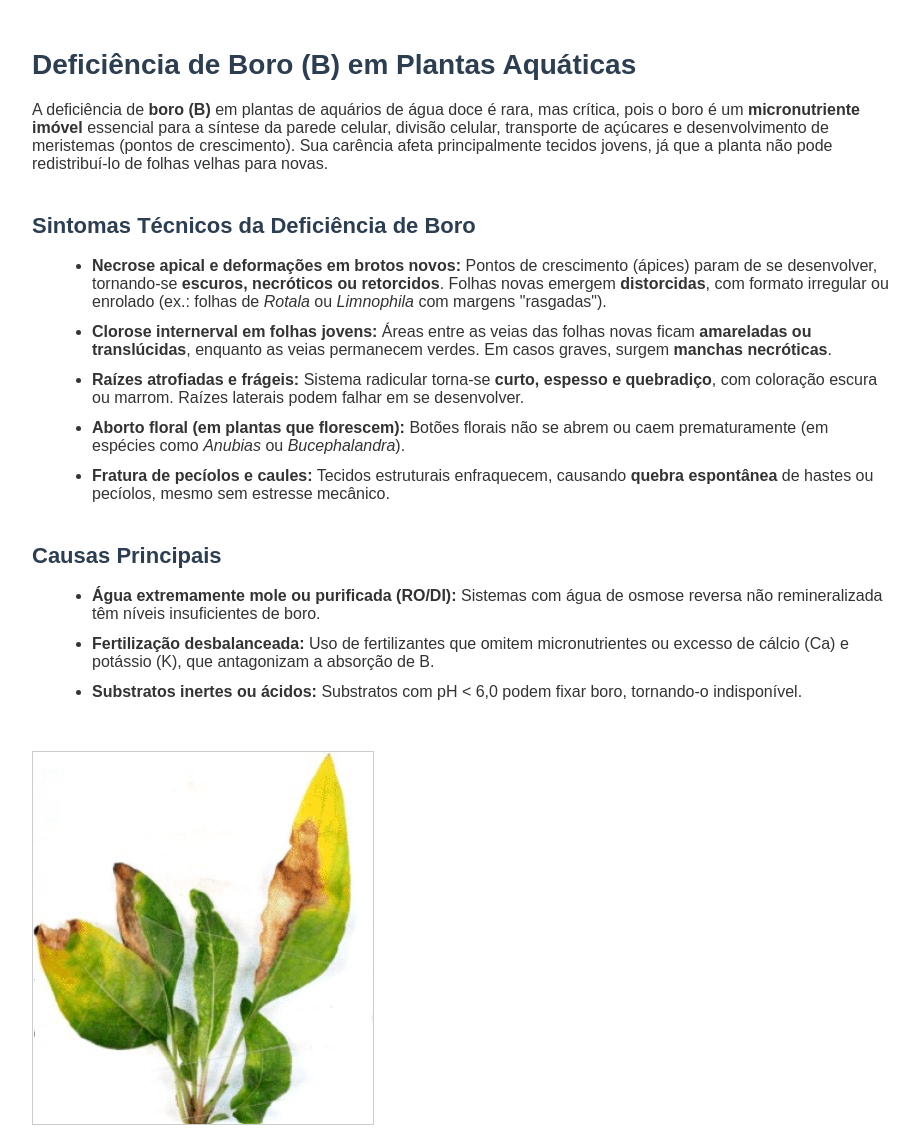
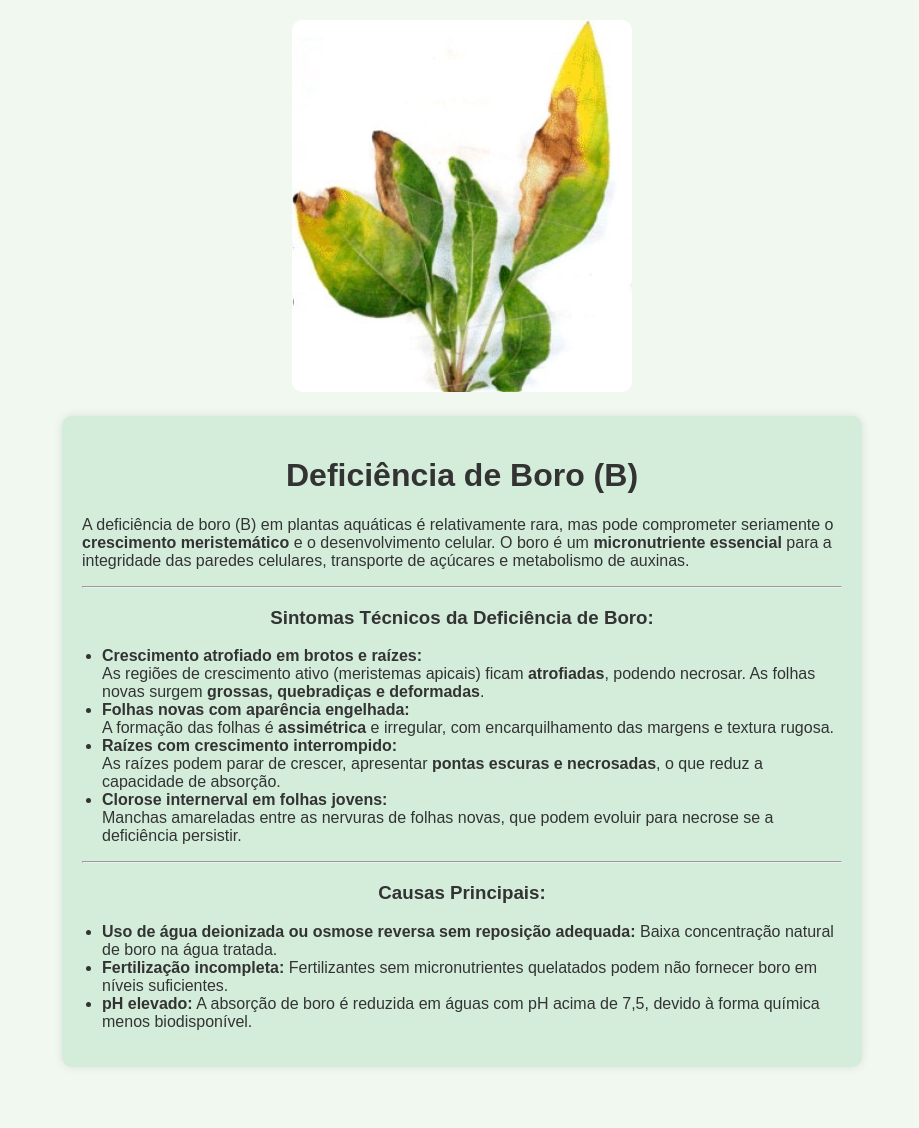
Before and after one commit to luizmourademoura/deficiencia, a plain HTML site: page boro.html in a window 1280 px wide. Shown: the whole page, without its empty margins (178-1097 px from the left). After the commit the page ends 1087 px from the top, so only its background shows below. Drawn offline with Linux system fonts and the light colour scheme.

Commit message:
Add files via upload

```diff
--- a/boro.html
+++ b/boro.html
@@ -1,105 +1,89 @@
 <!DOCTYPE html>
-<html lang="pt-BR">
+<html lang="pt-br">
+
 <head>
-  <meta charset="UTF-8" />
-  <meta name="viewport" content="width=device-width, initial-scale=1.0"/>
-  <title>Deficiência de Boro em Plantas Aquáticas</title>
+  <meta charset="UTF-8">
+  <meta name="viewport" content="width=device-width, initial-scale=1.0">
+  <title>Deficiência de Boro</title>
   <style>
     body {
+      margin: 0;
       font-family: Arial, sans-serif;
-      margin: 0;
-      padding: 0;
-      background-color: #ffffff;
+      background-color: #f0f8f0;
+    }
+
+    .container {
+      display: flex;
+      flex-direction: column;
+      align-items: center;
+      max-width: 800px;
+      margin: auto;
+      padding: 20px;
+    }
+
+    .image-container {
+      width: 100%;
+      text-align: center;
+      margin-bottom: 20px;
+    }
+
+    .image-container img {
+      max-width: 100%;
+      height: auto;
+      border-radius: 10px;
+    }
+
+    .content {
+      background-color: #d4edda;
+      padding: 20px;
+      border-radius: 10px;
+      box-shadow: 0 0 10px rgba(0, 0, 0, 0.1);
       color: #333;
     }
-    .container {
-      max-width: 860px;
-      margin: 0 auto;
-      padding: 30px 20px;
+
+    h1, h3 {
+      text-align: center;
     }
-    h1 {
-      font-size: 28px;
-      margin-bottom: 20px;
-      color: #2c3e50;
-    }
-    h2 {
-      font-size: 22px;
-      margin-top: 40px;
-      color: #2c3e50;
-    }
-    p {
-      font-size: 16px;
-      margin-bottom: 15px;
-    }
+
     ul {
-      margin-left: 20px;
-      margin-bottom: 20px;
-    }
-    li {
-      margin-bottom: 12px;
-    }
-    strong {
-      font-weight: bold;
-    }
-    em {
-      font-style: italic;
-    }
-    .sintomas, .causas {
-      margin-top: 20px;
-    }
-    img {
-      max-width: 100%;
-      height: auto;
-      margin-top: 30px;
-      border: 1px solid #ccc;
+      padding-left: 20px;
     }
   </style>
 </head>
+
 <body>
   <div class="container">
-    <h1>Deficiência de Boro (B) em Plantas Aquáticas</h1>
-
-    <p>
-      A deficiência de <strong>boro (B)</strong> em plantas de aquários de água doce é rara, mas crítica, pois o boro é um <strong>micronutriente imóvel</strong> essencial para a síntese da parede celular, divisão celular, transporte de açúcares e desenvolvimento de meristemas (pontos de crescimento). Sua carência afeta principalmente tecidos jovens, já que a planta não pode redistribuí-lo de folhas velhas para novas.
-    </p>
-
-    <section class="sintomas">
-      <h2>Sintomas Técnicos da Deficiência de Boro</h2>
+    <div class="image-container">
+      <img src="boro.jpeg" alt="Sintomas de deficiência de boro">
+    </div>
+    <div class="content">
+      <h1>Deficiência de Boro (B)</h1>
+      <p>A deficiência de boro (B) em plantas aquáticas é relativamente rara, mas pode comprometer seriamente o <strong>crescimento meristemático</strong> e o desenvolvimento celular. O boro é um <strong>micronutriente essencial</strong> para a integridade das paredes celulares, transporte de açúcares e metabolismo de auxinas.</p>
+      <hr>
+      <h3><strong>Sintomas Técnicos da Deficiência de Boro:</strong></h3>
       <ul>
-        <li><strong>Necrose apical e deformações em brotos novos:</strong>
-          Pontos de crescimento (ápices) param de se desenvolver, tornando-se <strong>escuros, necróticos ou retorcidos</strong>. Folhas novas emergem <strong>distorcidas</strong>, com formato irregular ou enrolado (ex.: folhas de <em>Rotala</em> ou <em>Limnophila</em> com margens "rasgadas").
+        <li><strong>Crescimento atrofiado em brotos e raízes:</strong><br>
+          As regiões de crescimento ativo (meristemas apicais) ficam <strong>atrofiadas</strong>, podendo necrosar. As folhas novas surgem <strong>grossas, quebradiças e deformadas</strong>.
         </li>
-        <li><strong>Clorose internerval em folhas jovens:</strong>
-          Áreas entre as veias das folhas novas ficam <strong>amareladas ou translúcidas</strong>, enquanto as veias permanecem verdes. Em casos graves, surgem <strong>manchas necróticas</strong>.
+        <li><strong>Folhas novas com aparência engelhada:</strong><br>
+          A formação das folhas é <strong>assimétrica</strong> e irregular, com encarquilhamento das margens e textura rugosa.
         </li>
-        <li><strong>Raízes atrofiadas e frágeis:</strong>
-          Sistema radicular torna-se <strong>curto, espesso e quebradiço</strong>, com coloração escura ou marrom. Raízes laterais podem falhar em se desenvolver.
+        <li><strong>Raízes com crescimento interrompido:</strong><br>
+          As raízes podem parar de crescer, apresentar <strong>pontas escuras e necrosadas</strong>, o que reduz a capacidade de absorção.
         </li>
-        <li><strong>Aborto floral (em plantas que florescem):</strong>
-          Botões florais não se abrem ou caem prematuramente (em espécies como <em>Anubias</em> ou <em>Bucephalandra</em>).
-        </li>
-        <li><strong>Fratura de pecíolos e caules:</strong>
-          Tecidos estruturais enfraquecem, causando <strong>quebra espontânea</strong> de hastes ou pecíolos, mesmo sem estresse mecânico.
+        <li><strong>Clorose internerval em folhas jovens:</strong><br>
+          Manchas amareladas entre as nervuras de folhas novas, que podem evoluir para necrose se a deficiência persistir.
         </li>
       </ul>
-    </section>
-
-    <section class="causas">
-      <h2>Causas Principais</h2>
+      <hr>
+      <h3><strong>Causas Principais:</strong></h3>
       <ul>
-        <li><strong>Água extremamente mole ou purificada (RO/DI):</strong>
-          Sistemas com água de osmose reversa não remineralizada têm níveis insuficientes de boro.
-        </li>
-        <li><strong>Fertilização desbalanceada:</strong>
-          Uso de fertilizantes que omitem micronutrientes ou excesso de cálcio (Ca) e potássio (K), que antagonizam a absorção de B.
-        </li>
-        <li><strong>Substratos inertes ou ácidos:</strong>
-          Substratos com pH &lt; 6,0 podem fixar boro, tornando-o indisponível.
-        </li>
+        <li><strong>Uso de água deionizada ou osmose reversa sem reposição adequada:</strong> Baixa concentração natural de boro na água tratada.</li>
+        <li><strong>Fertilização incompleta:</strong> Fertilizantes sem micronutrientes quelatados podem não fornecer boro em níveis suficientes.</li>
+        <li><strong>pH elevado:</strong> A absorção de boro é reduzida em águas com pH acima de 7,5, devido à forma química menos biodisponível.</li>
       </ul>
-    </section>
-
-    <img src="boro.jpeg" alt="Sintomas de deficiência de boro em plantas aquáticas" />
+    </div>
   </div>
 </body>
+
 </html>
```
